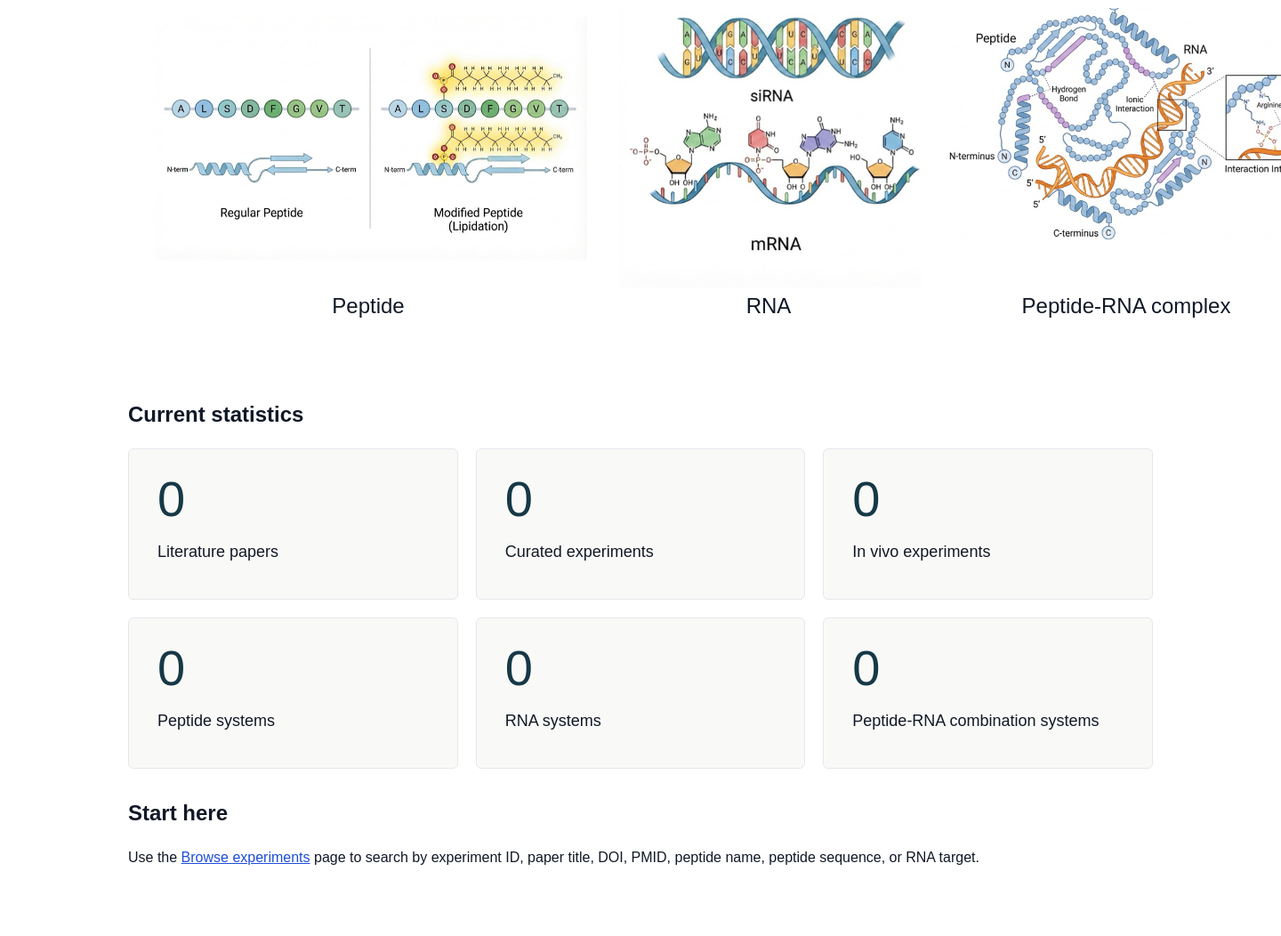
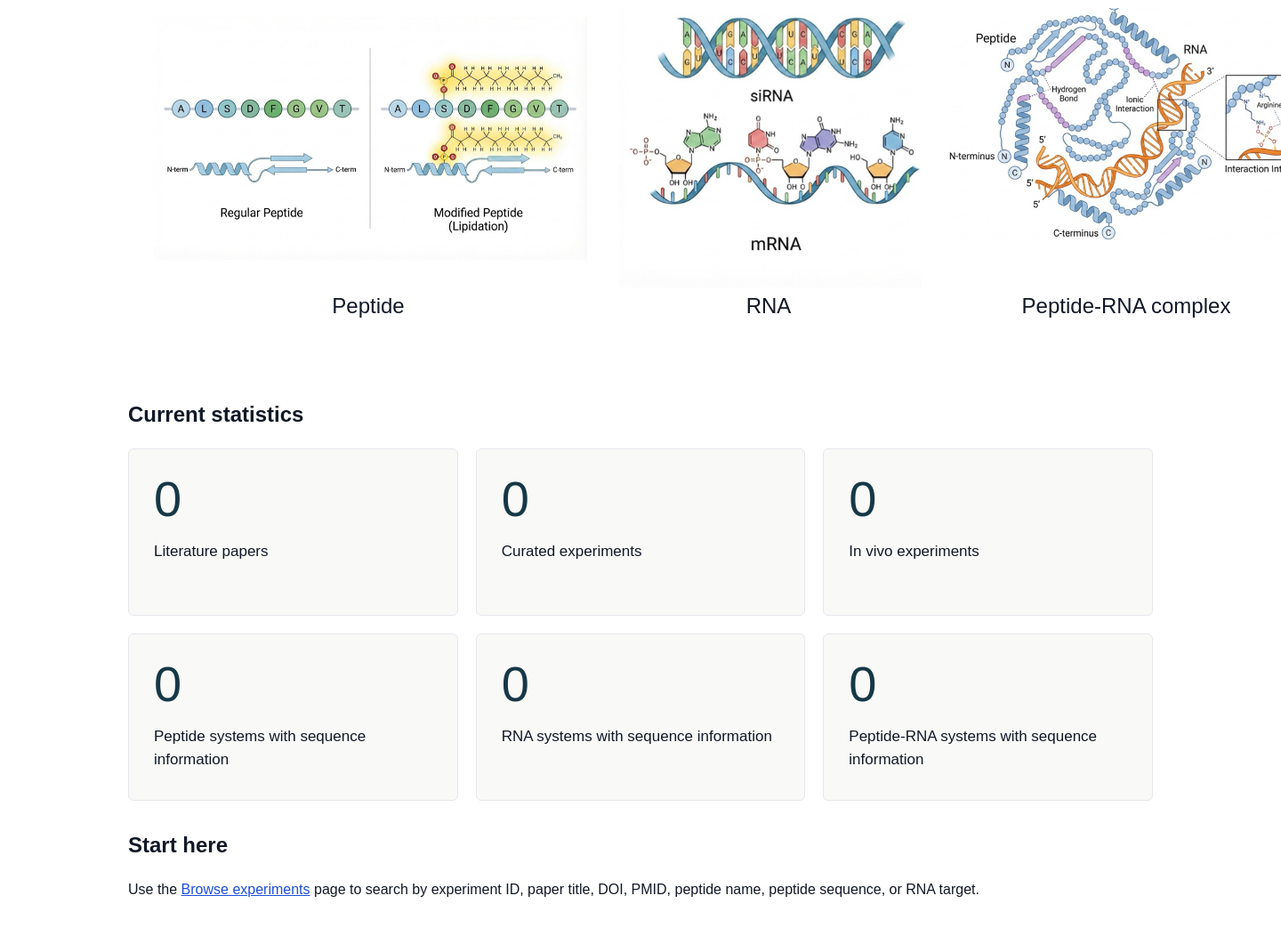
Before and after one commit to shakhawath/peprna-db, a Django app: page / in a window 1440 px wide; the page is wider, and only the part inside the window is pictured. Shown: the part 177-1229 px from the top of that part at 89% size. Before the commit the page ends 1149 px from the top of that part, so only its background shows below. Run offline with Django 5.2, Linux system fonts and the light colour scheme; data that the repository does not hold is empty.

Commit message:
Refine homepage sequence-based system counts

```diff
--- a/core/templates/core/base.html
+++ b/core/templates/core/base.html
@@ -179,8 +179,8 @@
             background: #f9faf7;
             border: 1px solid #e5e7eb;
             border-radius: 6px;
-            padding: 28px 32px;
-            min-height: 170px;
+            padding: 28px 28px;
+            min-height: 188px;
         }
 
         .stat-value {
@@ -192,7 +192,7 @@
         }
 
         .stat-label {
-            font-size: 18px;
+            font-size: 17px;
             color: var(--text);
             margin: 0;
         }
--- a/core/templates/core/home.html
+++ b/core/templates/core/home.html
@@ -59,16 +59,16 @@
             <p class="stat-label">In vivo experiments</p>
         </div>
         <div class="stat-card">
-            <p class="stat-value">{{ stats.peptide_count }}</p>
-            <p class="stat-label">Peptide systems</p>
+            <p class="stat-value">{{ stats.sequence_peptide_system_count }}</p>
+            <p class="stat-label">Peptide systems with sequence information</p>
         </div>
         <div class="stat-card">
             <p class="stat-value">{{ stats.rna_system_count }}</p>
-            <p class="stat-label">RNA systems</p>
+            <p class="stat-label">RNA systems with sequence information</p>
         </div>
         <div class="stat-card">
             <p class="stat-value">{{ stats.peptide_rna_system_count }}</p>
-            <p class="stat-label">Peptide-RNA combination systems</p>
+            <p class="stat-label">Peptide-RNA systems with sequence information</p>
         </div>
     </div>
 
--- a/core/views.py
+++ b/core/views.py
@@ -61,6 +61,17 @@ def rna_signature(experiment):
     )
 
 
+def has_rna_sequence_information(experiment):
+    return any(
+        normalized_signature_part(value)
+        for value in [
+            experiment.rna_sequence,
+            experiment.sense_strand,
+            experiment.antisense_strand,
+        ]
+    )
+
+
 DISPLAY_AS_YES_NO = {
     "delivery_success_class": False,
     "in_vivo_flag": True,
@@ -105,15 +116,21 @@ def home(request):
         Experiment.objects.select_related("peptide").all()
     )
     peptide_systems = {peptide_signature(experiment) for experiment in experiments}
+    sequence_informed_experiments = [
+        experiment for experiment in experiments if has_rna_sequence_information(experiment)
+    ]
+    sequence_informed_peptide_systems = {
+        peptide_signature(experiment) for experiment in sequence_informed_experiments
+    }
     rna_systems = {
         signature
-        for experiment in experiments
+        for experiment in sequence_informed_experiments
         for signature in [rna_signature(experiment)]
         if any(signature)
     }
     peptide_rna_systems = {
         (peptide_signature(experiment), rna_signature(experiment))
-        for experiment in experiments
+        for experiment in sequence_informed_experiments
         if any(rna_signature(experiment))
     }
     stats = {
@@ -121,6 +138,7 @@ def home(request):
         "peptide_count": len(peptide_systems),
         "paper_count": Paper.objects.count(),
         "in_vivo_count": sum(1 for experiment in experiments if experiment.in_vivo_flag is True),
+        "sequence_peptide_system_count": len(sequence_informed_peptide_systems),
         "rna_system_count": len(rna_systems),
         "peptide_rna_system_count": len(peptide_rna_systems),
     }
```
